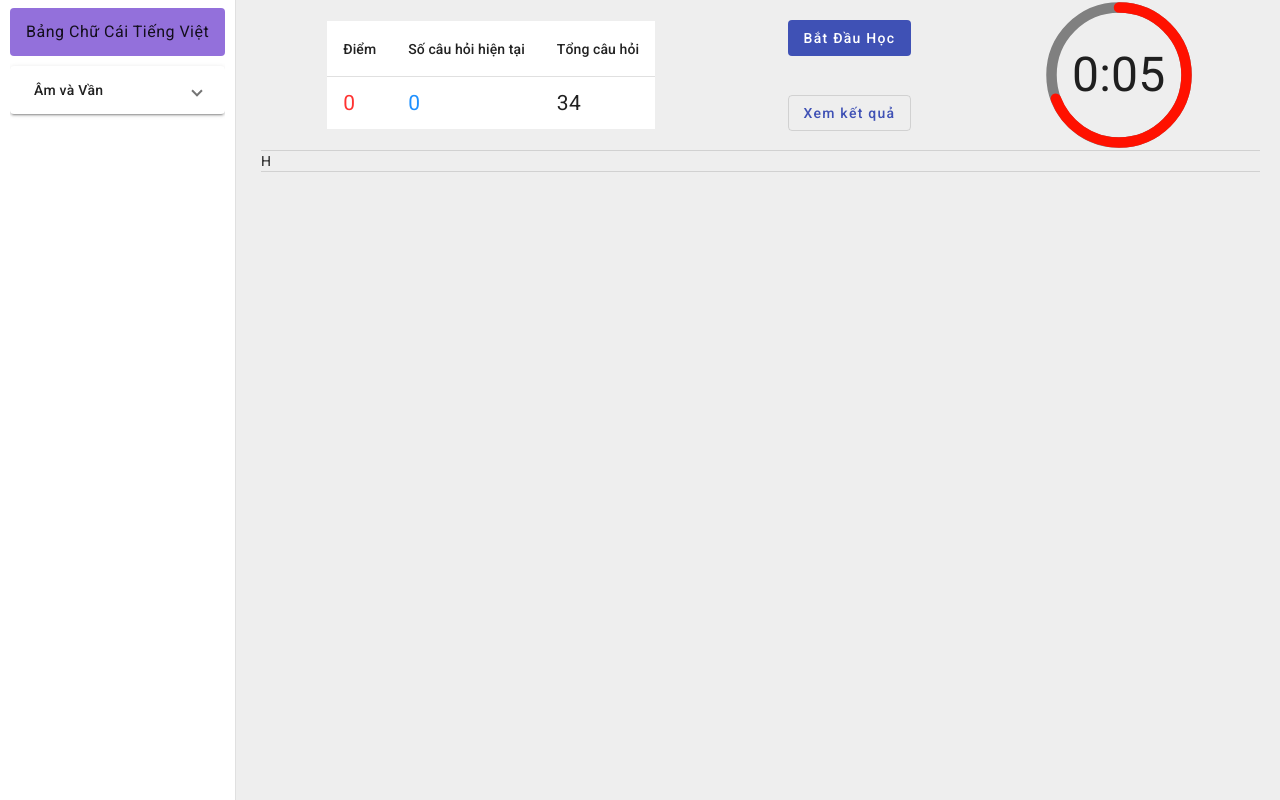
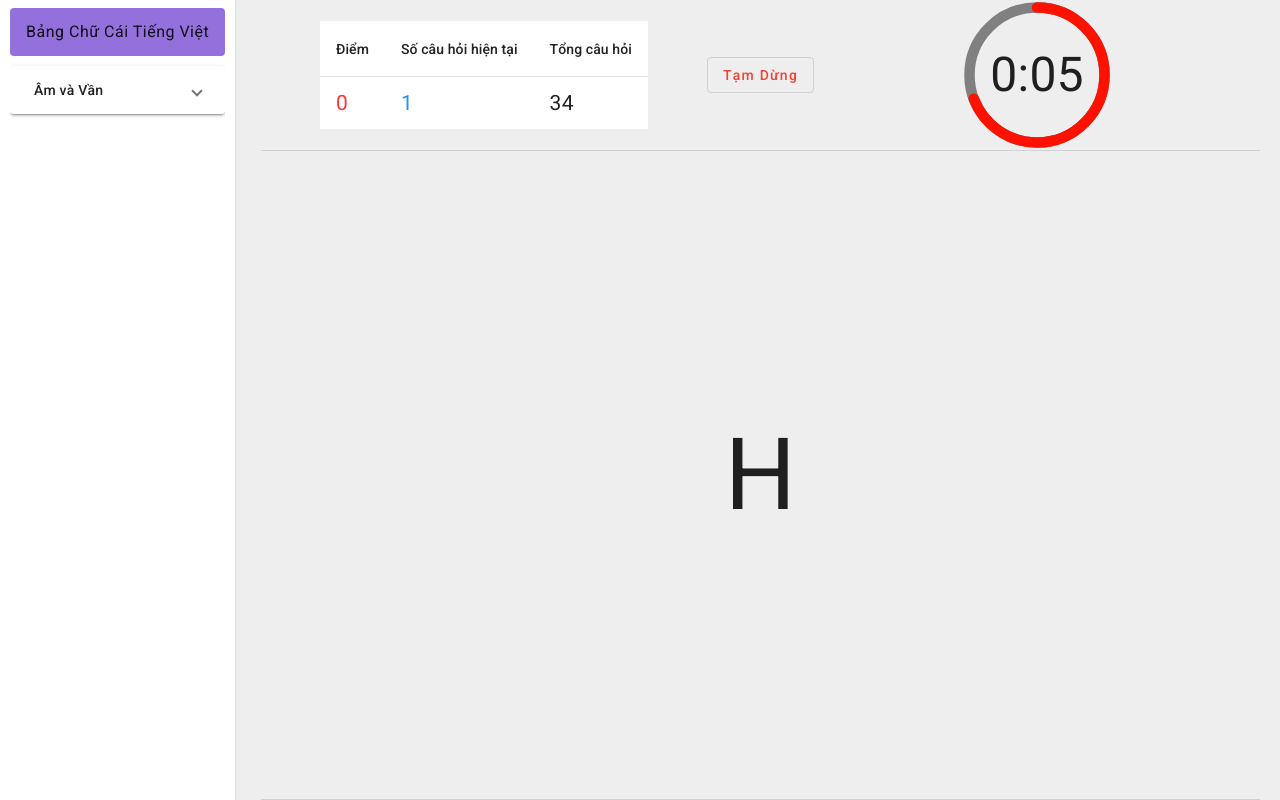
Before and after one commit to nnsan/angular-misc, an Angular app in the folder workspace/: page /vietnamese-letter in a window 1280 px wide. Both pictures are taken after a click on the button "Bắt Đầu Học". Built offline with nearby package versions, Linux system fonts and the light colour scheme.

Commit message:
[Alphabet] Init application

```diff
--- a/workspace/projects/alphabet/src/app/services/lesson.service.ts
+++ b/workspace/projects/alphabet/src/app/services/lesson.service.ts
@@ -7,6 +7,8 @@ interface ILessonService {
   notify: Observable<any>;
   start: () => void;
   stop: () => void;
+  pause: () => void;
+  resume: () => void;
   nextQuestion: () => void;
   setQuestionList: (list: ILessonQuestion[]) => void;
 }
@@ -24,6 +26,7 @@ export class LessonService implements ILessonService {
   private nextQuestionTrigger = new Subject<void>();
   private questionList: ILessonQuestion[] = [];
   private stopNotifier$ = new Subject<void>();
+  private isPaused: boolean;
 
   protected currentQuestion: ILessonQuestion | null;
   protected subject = new BehaviorSubject<string>('');
@@ -35,6 +38,7 @@ export class LessonService implements ILessonService {
   constructor() {
     this.notify = this.subject.asObservable();
     this.currentQuestion = null;
+    this.isPaused = false;
   }
 
   setQuestionList(questions: ILessonQuestion[]) {
@@ -49,6 +53,7 @@ export class LessonService implements ILessonService {
     this.stopNotifier$.next();
     this.remainItems = [...this.questionList];
     this.currentQuestion = null;
+    this.isPaused = false;
 
     this.nextQuestionTrigger.pipe(takeUntil(this.stopNotifier$)).subscribe(async _ => {
       await this.buildQuestion();
@@ -60,11 +65,24 @@ export class LessonService implements ILessonService {
     this.stopNotifier$.next();
   }
 
+  pause() {
+    this.isPaused = true;
+  }
+
+  resume() {
+    this.isPaused = false;
+    this.nextQuestion();
+  }
+
   nextQuestion() {
     this.nextQuestionTrigger.next();
   }
 
   private async buildQuestion() {
+    if (this.isPaused) {
+      return;
+    }
+
     if (this.currentQuestion) {
       await this.readAnswer(this.currentQuestion);
 
--- a/workspace/projects/alphabet/src/app/services/utility.ts
+++ b/workspace/projects/alphabet/src/app/services/utility.ts
@@ -5,7 +5,8 @@ export function getRandomInt(max: number) {
 export enum LessonStatus {
   InProgress,
   EndLesson,
-  ReadyToStart
+  ReadyToStart,
+  OnPause
 }
 
 export const END_SIGNAL = 'End Of Lesson';
--- a/workspace/projects/alphabet/src/app/vietnamese-letter/vietnamese-letter.component.html
+++ b/workspace/projects/alphabet/src/app/vietnamese-letter/vietnamese-letter.component.html
@@ -4,8 +4,17 @@
       <app-score-table [score]="score" [question]="question" [total]="totalScore"></app-score-table>
     </div>
     <div class="actions">
-      <button mat-flat-button color="primary" (click)="onStart()">Bắt Đầu Học</button>
-      <button mat-stroked-button color="primary">Xem kết quả</button>
+      @if (status == LESSON_STATUS.ReadyToStart) {
+        <button mat-flat-button color="primary" (click)="onStart()">Bắt Đầu Học</button>
+      } @else if (status == LESSON_STATUS.InProgress) {
+        <button mat-stroked-button color="warn" (click)="onPause()">Tạm Dừng</button>
+      } @else if (status == LESSON_STATUS.OnPause) {
+        <button mat-flat-button color="primary" (click)="onResume()">Tiếp Tục</button>
+      }
+
+      @if (status == LESSON_STATUS.EndLesson || status == LESSON_STATUS.OnPause) {
+        <button mat-stroked-button color="primary" (click)="onResult()">Xem kết quả</button>
+      }
     </div>
     <div class="clock">
       <app-countdown-timer [timeLimit]="thinkingTime" (timesUp)="onTimesUp()" [restartTimer]="resetTimer"></app-countdown-timer>
--- a/workspace/projects/alphabet/src/app/vietnamese-letter/vietnamese-letter.component.scss
+++ b/workspace/projects/alphabet/src/app/vietnamese-letter/vietnamese-letter.component.scss
@@ -1,6 +1,17 @@
+.wrapper {
+  width: 100%;
+  height: 100%;
+  display: flex;
+  flex-direction: column;
+}
 .operation-wrapper {
   display: flex;
-  justify-content: space-around;
+
+  .score, .clock {
+    flex: 1;
+    display: flex;
+    justify-content: center;
+  }
 
   .score {
     display: flex;
@@ -14,3 +25,14 @@
     justify-content: space-around;
   }
 }
+
+.lesson-container {
+  flex: 1;
+  display: flex;
+  align-items: center;
+  justify-content: center;
+
+  span {
+    font-size: 100px;
+  }
+}
--- a/workspace/projects/alphabet/src/app/vietnamese-letter/vietnamese-letter.component.ts
+++ b/workspace/projects/alphabet/src/app/vietnamese-letter/vietnamese-letter.component.ts
@@ -7,8 +7,8 @@ import { CountdownTimerComponent } from '../countdown-timer/countdown-timer.comp
 import { MatButtonModule } from '@angular/material/button';
 import { MatDividerModule } from '@angular/material/divider';
 import { ScoreTableComponent } from '../score-table/score-table.component';
-import { LessonStatus, END_SIGNAL } from '../services/utility'
-import { takeUntil, throttleTime, tap } from 'rxjs/operators';
+import { END_SIGNAL, LessonStatus } from '../services/utility'
+import { takeUntil, tap, throttleTime } from 'rxjs/operators';
 
 @Component({
   selector: 'app-vietnamese-letter',
@@ -31,9 +31,9 @@ export class VietnameseLetterComponent implements OnInit, OnDestroy {
   public question: number;
   public totalScore: number;
   public needMorePractice: string[];
-  public haveKnowledge: string[];
 
   public status: LessonStatus;
+  public LESSON_STATUS = LessonStatus;
 
   private destroy$: Subject<void> = new Subject<void>();
 
@@ -44,7 +44,6 @@ export class VietnameseLetterComponent implements OnInit, OnDestroy {
     this.totalScore = 0;
     this.message = '';
     this.needMorePractice = [];
-    this.haveKnowledge = [];
     this.status = LessonStatus.ReadyToStart;
   }
 
@@ -72,6 +71,7 @@ export class VietnameseLetterComponent implements OnInit, OnDestroy {
           this.status = LessonStatus.InProgress;
           this.message = value;
           this.needMorePractice.push(value);
+          this.question += 1;
         }
       }),
       throttleTime(4_000)
@@ -82,6 +82,20 @@ export class VietnameseLetterComponent implements OnInit, OnDestroy {
     });
   }
 
+  onPause() {
+    this.status = LessonStatus.OnPause;
+    this.lessonService.pause();
+  }
+
+  onResume() {
+    this.status = LessonStatus.InProgress;
+    this.lessonService.resume();
+  }
+
+  onResult() {
+
+  }
+
   ngOnDestroy(): void {
     this.destroy$.next();
   }
```
